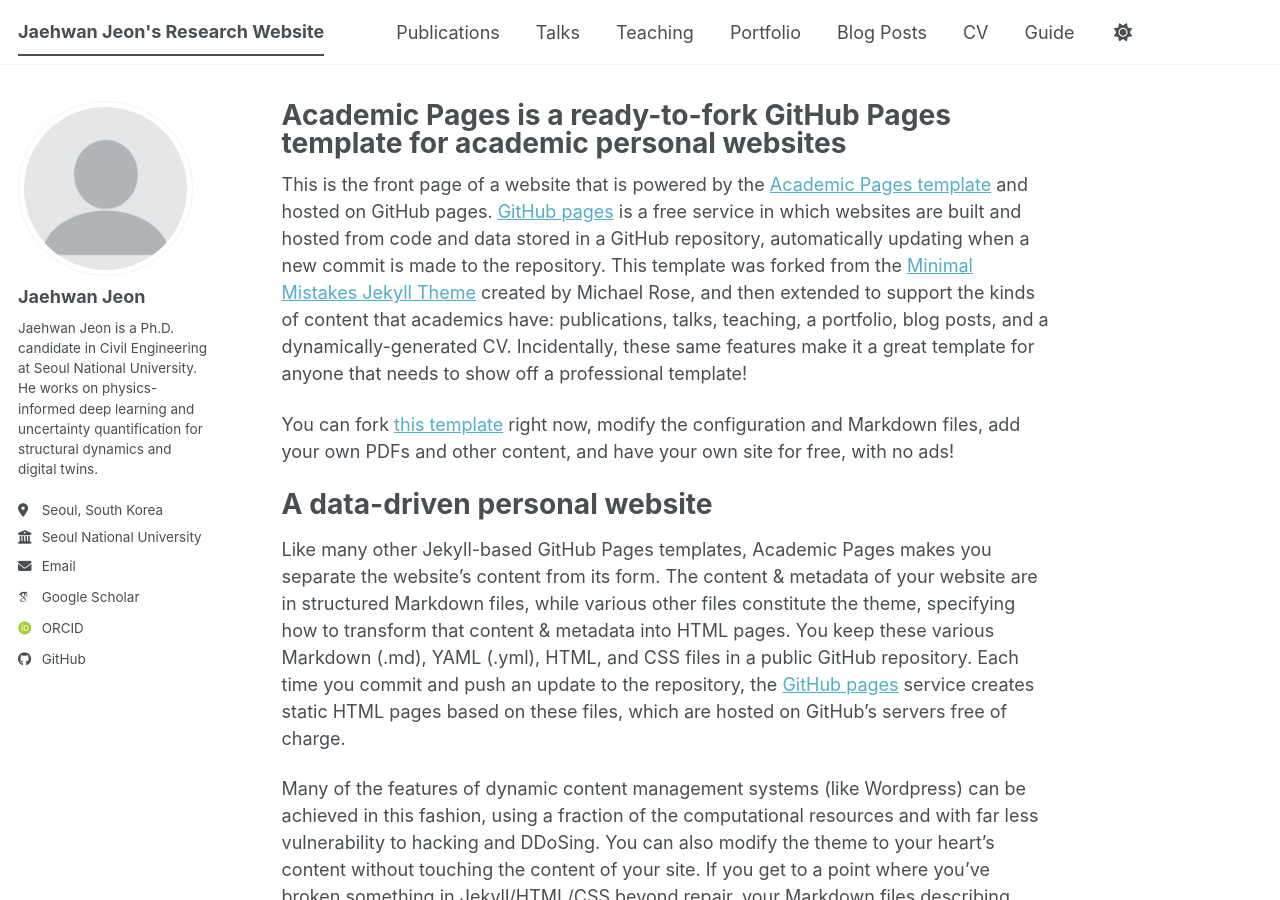
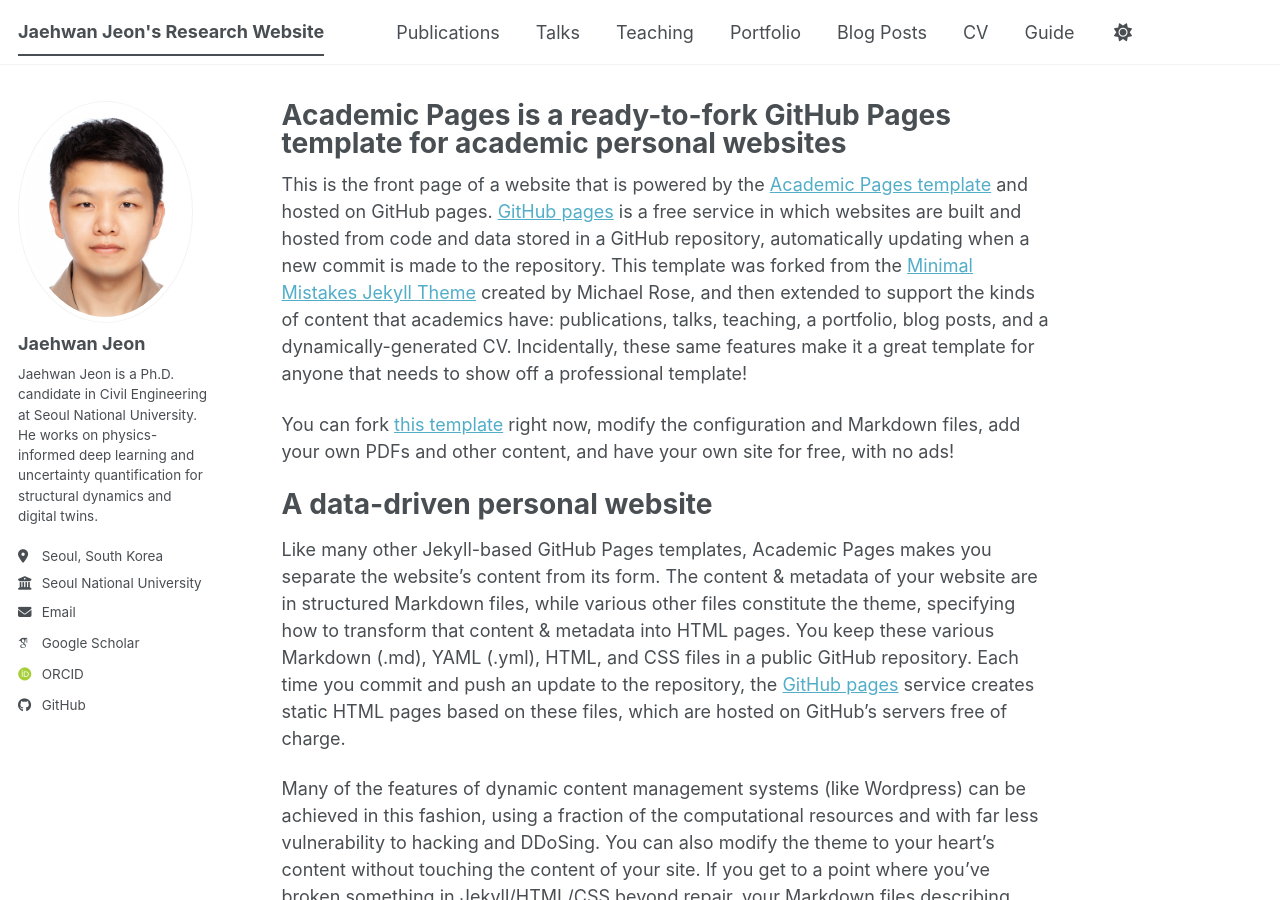
Before and after one commit to JaehwanJeon/JaehwanJeon.github.io, a Jekyll site: the page built from _pages/about.md, in a window 1280 px wide and 900 px high. Built offline with Jekyll 4.4.1, drawn with Linux system fonts in a browser that asks for light colours; some web fonts are replaced; a script bundle is joined from its source files by our own code; library files that are not in the unit come from our copies.

Commit message:
Update _config.yml

```diff
--- a/_config.yml
+++ b/_config.yml
@@ -23,7 +23,7 @@ repository               : "JaehwanJeon/JaehwanJeon.github.io"
 #               Additional customization can be done by editing /_includes/author-profile.html
 author:
   # Biographic information
-  avatar           : "profile.png"
+  avatar           : "profile.jpg.jpg"
   name             : "Jaehwan Jeon"
   pronouns         : # example: "she/her"
   bio              : "Jaehwan Jeon is a Ph.D. candidate in Civil Engineering at Seoul National University. He works on physics-informed deep learning and uncertainty quantification for structural dynamics and digital twins."
```
